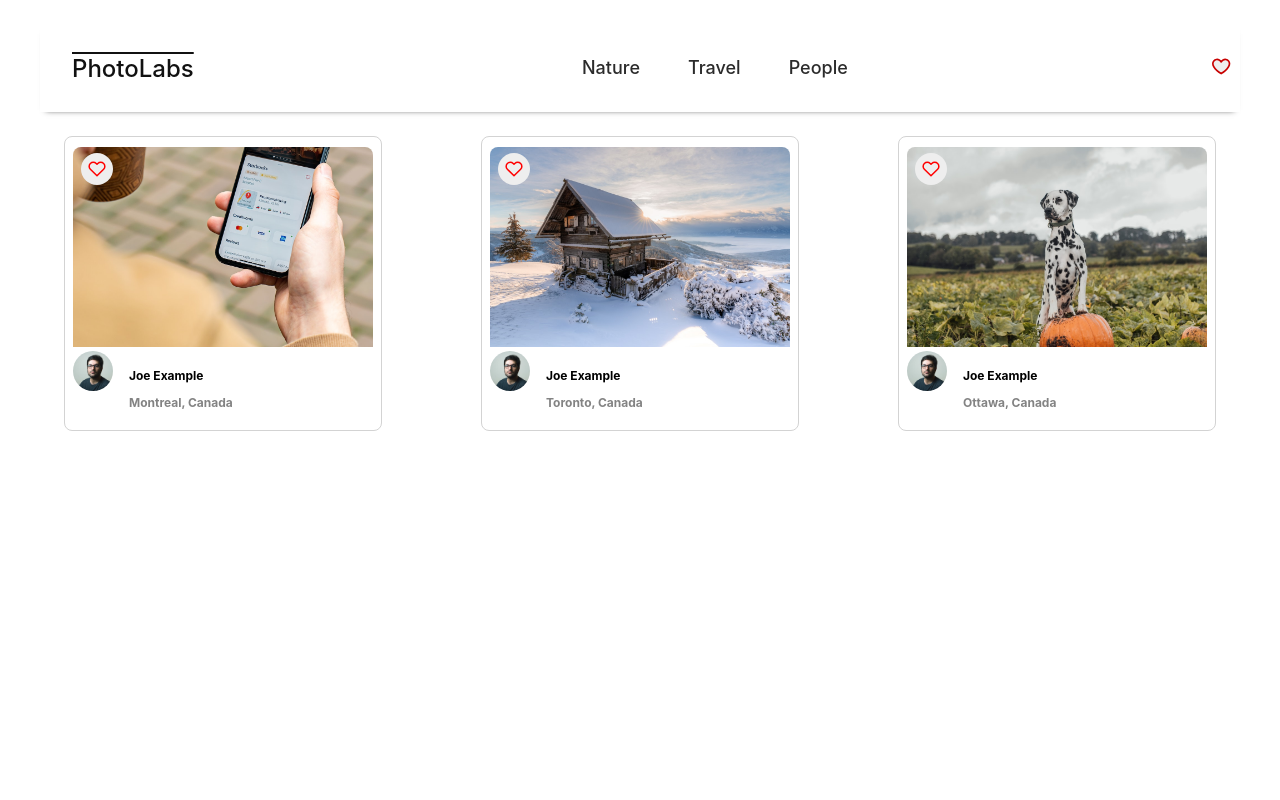
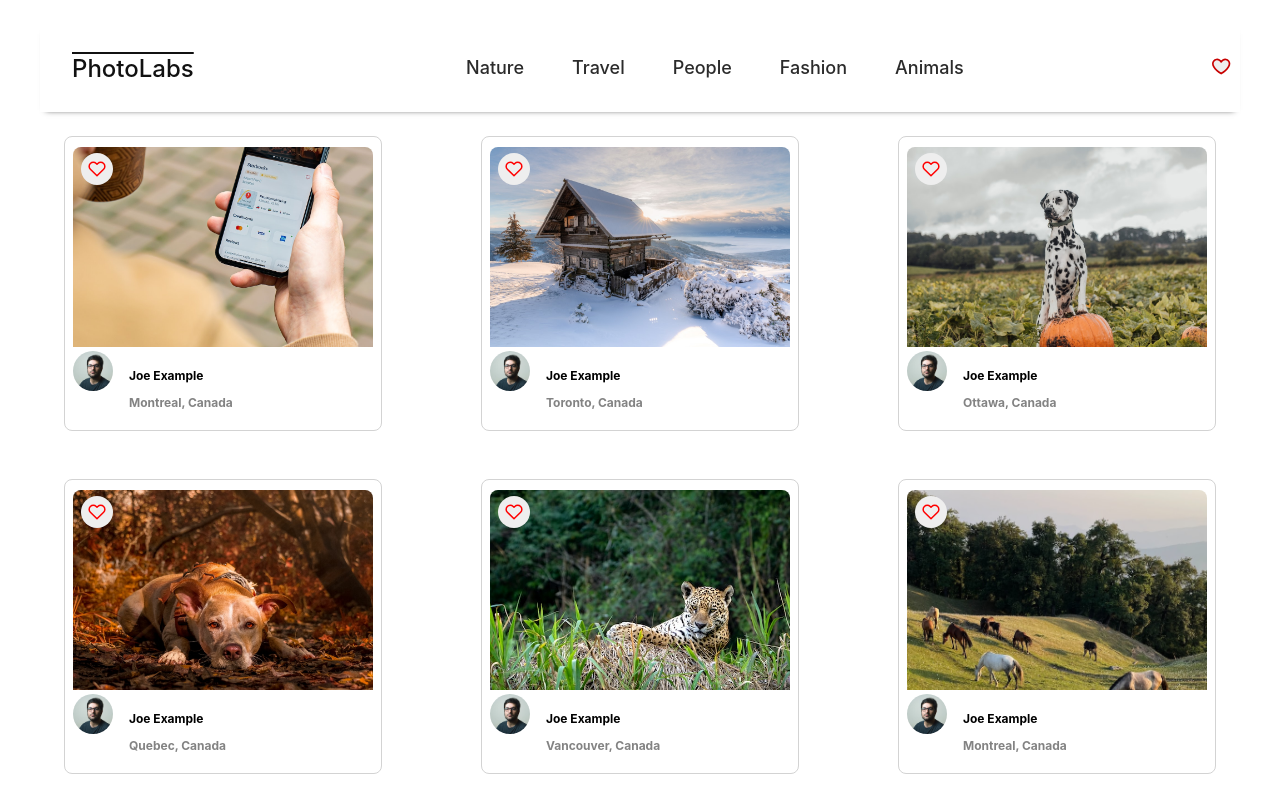
Before and after one commit to amrinder95/PhotoLabs, a React (Create React App) app in the folder frontend/: page / in a window 1280 px wide. Shown: the top 800 px of the page. Built offline with nearby package versions, Linux system fonts and the light colour scheme.

Commit message:
replace default props with mock data

```diff
--- a/frontend/src/components/PhotoList.jsx
+++ b/frontend/src/components/PhotoList.jsx
@@ -1,64 +1,12 @@
 import React from "react";
 import PhotoListItem from "./PhotoListItem";
+import photos from "mocks/photos";
 
 import "../styles/PhotoList.scss";
 
-const sampleDataForPhotoList = [
-  {
-    id: "1",
-    location: {
-      city: "Montreal",
-      country: "Canada",
-    },
-    urls: {
-      full: `${process.env.PUBLIC_URL}/Image-1-Full.jpeg`,
-      regular: `${process.env.PUBLIC_URL}/Image-1-Regular.jpeg`,
-    },
-    user: {
-      id: "1",
-      username: "exampleuser",
-      name: "Joe Example",
-      profile: `${process.env.PUBLIC_URL}/profile-1.jpg`,
-    },
-  },
-  {
-    id: "2",
-    location: {
-      city: "Toronto",
-      country: "Canada",
-    },
-    urls: {
-      full: `${process.env.PUBLIC_URL}/Image-2-Full.jpeg`,
-      regular: `${process.env.PUBLIC_URL}/Image-2-Regular.jpeg`,
-    },
-    user: {
-      id: "2",
-      username: "exampleuser",
-      name: "Joe Example",
-      profile: `${process.env.PUBLIC_URL}/profile-1.jpg`,
-    },
-  },
-  {
-    id: "3",
-    location: {
-      city: "Ottawa",
-      country: "Canada",
-    },
-    urls: {
-      full: `${process.env.PUBLIC_URL}/Image-3-Full.jpeg`,
-      regular: `${process.env.PUBLIC_URL}/Image-3-Regular.jpeg`,
-    },
-    user: {
-      id: "3",
-      username: "exampleuser",
-      name: "Joe Example",
-      profile: `${process.env.PUBLIC_URL}/profile-1.jpg`,
-    },
-  },
-];
 
 const PhotoList = () => {
-  const containerOfPhotos = sampleDataForPhotoList.map((photo) => <PhotoListItem key={photo.user.id} photo={photo}/>)
+  const containerOfPhotos = photos.map((photo) => <PhotoListItem key={photo.user.id} photo={photo}/>)
   return (
     <ul className="photo-list">
       {containerOfPhotos}
--- a/frontend/src/components/TopicList.jsx
+++ b/frontend/src/components/TopicList.jsx
@@ -2,27 +2,10 @@ import React from "react";
 
 import "../styles/TopicList.scss";
 import TopicListItem from "./TopicListItem";
-
-const sampleDataForTopicList = [
-  {
-    id: "1",
-    slug: "topic-1",
-    title: "Nature",
-  },
-  {
-    id: "2",
-    slug: "topic-2",
-    title: "Travel",
-  },
-  {
-    id: "3",
-    slug: "topic-3",
-    title: "People",
-  },
-];
+import topics from "mocks/topics";
 
 const TopicList = () => {
-  const topicListContainer = sampleDataForTopicList.map((topic) => <TopicListItem key={topic.id} topic={topic}/>)
+  const topicListContainer = topics.map((topic) => <TopicListItem key={topic.id} topic={topic}/>)
   return (
     <div className="top-nav-bar__topic-list">
       {topicListContainer}
```
Also changed, not shown: frontend/src/App.jsx (+1 -7 lines).
